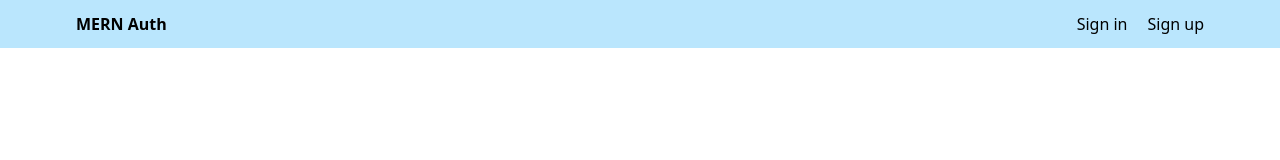
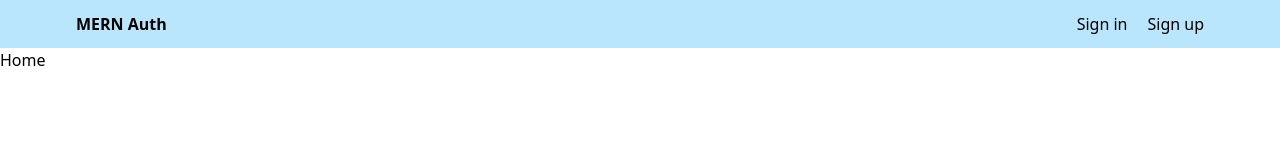
Before and after one commit to riteshchaudhary375/mern-auth-app, a React (Vite) app in the folder client/: page / in a window 1280 px wide. Shown: the top 160 px of the page. Built offline with nearby package versions, Linux system fonts and the light colour scheme.

Commit message:
update home route

```diff
--- a/client/src/App.jsx
+++ b/client/src/App.jsx
@@ -9,7 +9,7 @@
     <BrowserRouter>
       <Header />
       <Routes>
-        <Route path="/home" element={<Home />} />
+        <Route path="/" element={<Home />} />
         <Route path="/sign-in" element={<SignIn />} />
         <Route path="/sign-up" element={<SignUp />} />
       </Routes>
```
